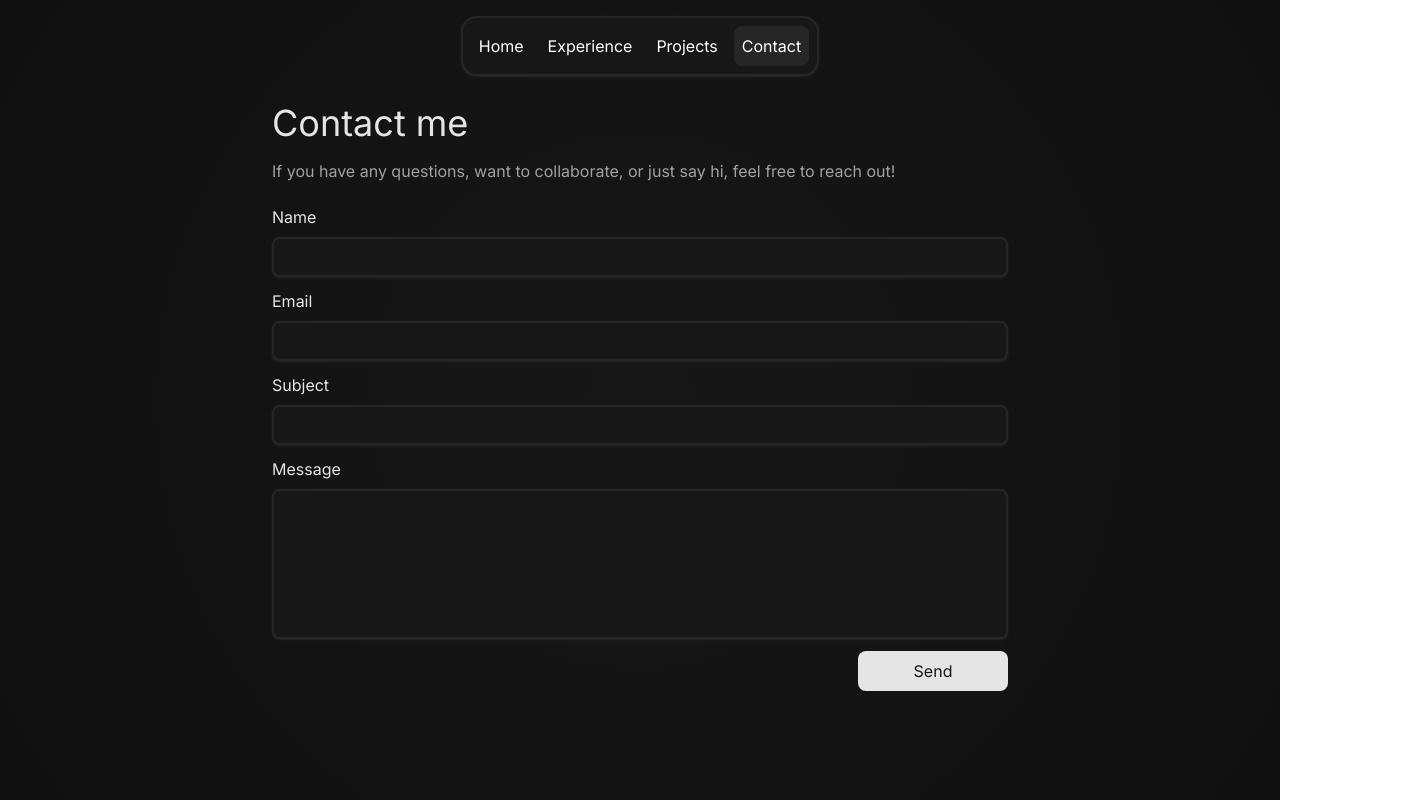
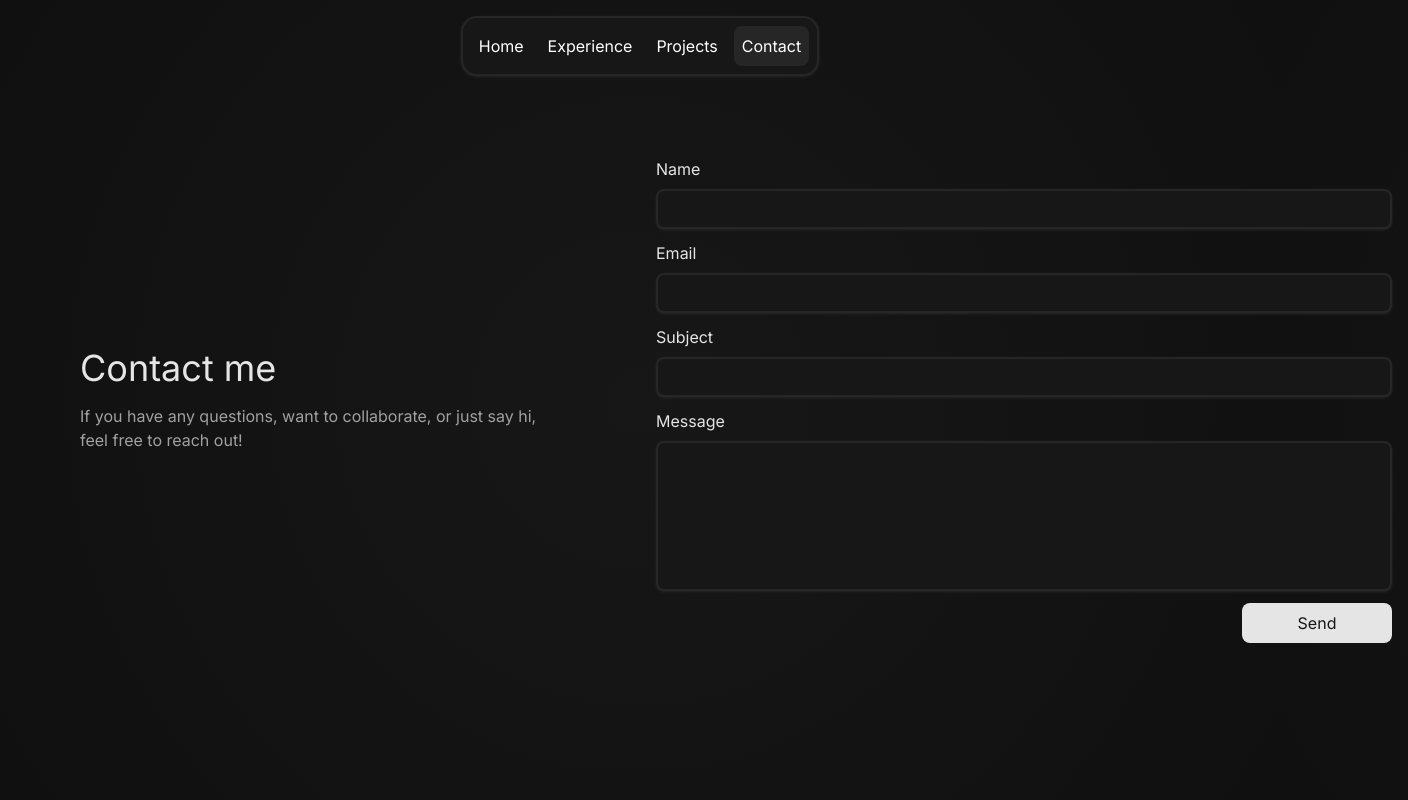
Before and after one commit to pedroafmonteiro/website, a React (Vite) app: page /contact in a window 1280 px wide. Shown: the whole page, 1408 px wide, since content can reach past the window. Built offline with nearby package versions, Linux system fonts and the light colour scheme; a web font is replaced by a local one.

Commit message:
fix: changed layout on desktop

```diff
--- a/src/pages/Contact.tsx
+++ b/src/pages/Contact.tsx
@@ -61,18 +61,20 @@ const Contact = () => {
     <>
       <main
         className={[
-          "flex flex-col items-center justify-center min-h-screen w-full transition-all duration-400",
+          "flex flex-col gap-4 md:gap-0 md:grid md:grid-cols-2 items-center justify-center min-h-screen w-full transition-all duration-400",
           entered
             ? "opacity-100 scale-100 pointer-events-auto"
             : "opacity-0 scale-95 translate-y-5 pointer-events-none",
         ].join(" ")}
       >
-        <div className="w-full md:w-3xl p-4 flex flex-col gap-4">
+        <div className="md:w-lg px-4 mx-auto flex flex-col gap-4">
           <h1 className="text-neutral-200 text-4xl select-none">Contact me</h1>
           <p className="text-neutral-400 text-base">
             If you have any questions, want to collaborate, or just say hi, feel
             free to reach out!
           </p>
+        </div>
+        <div className="w-full md:w-3xl px-4 mx-auto flex flex-col gap-4">
           <form className="flex flex-col items-end" onSubmit={handleSubmit}>
             <TextInput
               type="text"
```
